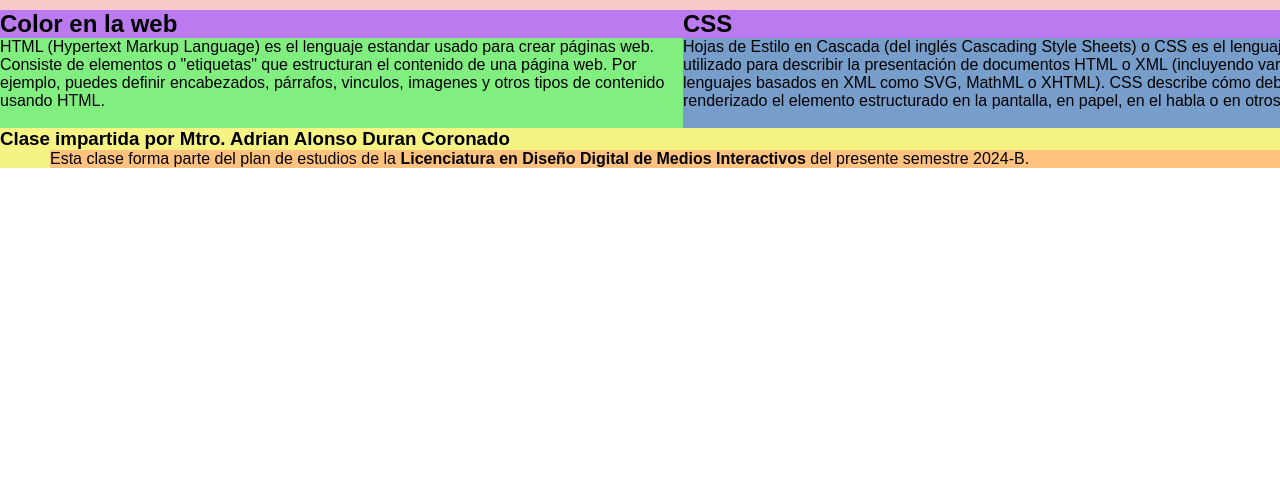
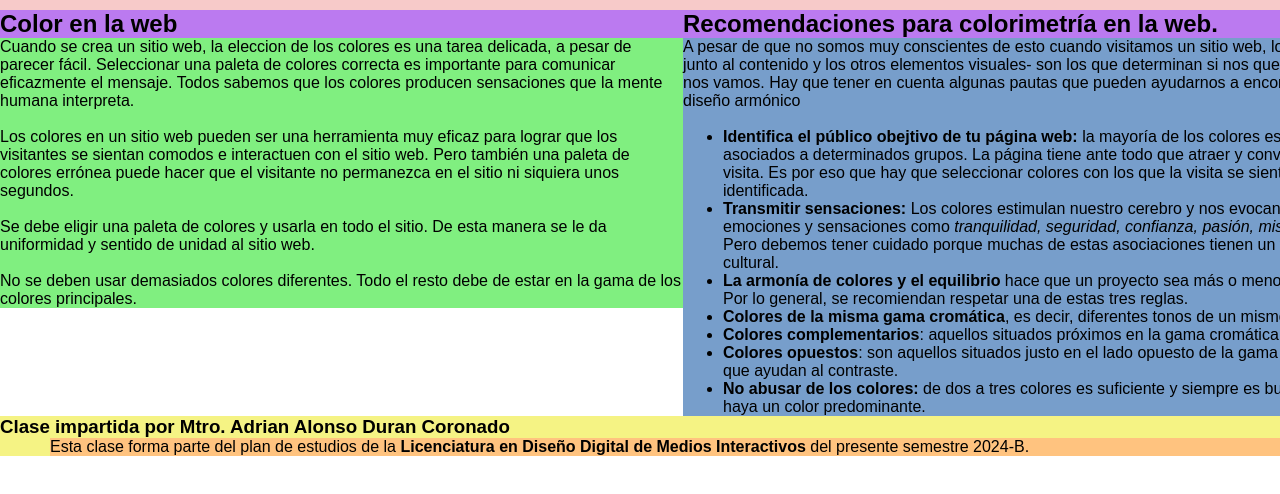
Before and after one commit to ariareypen/BitacoraFinal, a plain HTML site: page index4.html in a window 1280 px wide. Shown: the part 326-820 px from the top of the page. Drawn offline with Linux system fonts and the light colour scheme.

Commit message:
index4.html

```diff
--- a/index4.html
+++ b/index4.html
@@ -35,19 +35,77 @@
             <div class="izquierda">
                 <h2>Color en la web</h2>
                 <div class="textoizquierda">
-                    <p>HTML (Hypertext Markup Language) es el lenguaje estandar usado para crear páginas web. Consiste
-                        de elementos o "etiquetas" que estructuran el contenido de una página web. Por ejemplo, puedes
-                        definir encabezados, párrafos, vinculos, imagenes y otros tipos de contenido usando HTML.</p><br>
+                    <p>
+                         Cuando se crea un sitio web, la eleccion de los colores es una tarea
+                         delicada, a pesar de parecer fácil. Seleccionar una paleta de colores
+                         correcta es importante para comunicar eficazmente el mensaje. Todos
+                         sabemos que los colores producen sensaciones que la mente humana
+                         interpreta.
+                    </p>
+                    <br>
+                    <p>
+                        Los colores en un sitio web pueden ser una herramienta muy eficaz para
+                        lograr que los visitantes se sientan comodos e interactuen con el sitio
+                        web. Pero también una paleta de colores errónea puede hacer que el
+                        visitante no permanezca en el sitio ni siquiera unos segundos.
+                    </p>
+                    <br>
+                    <p>
+                        Se debe eligir una paleta de colores y usarla en todo el sitio. De esta
+                        manera se le da uniformidad y sentido de unidad al sitio web.
+                    </p>
+                    <br>
+                    <p>
+                        No se deben usar demasiados colores diferentes. Todo el resto debe de estar
+                        en la gama de los colores principales.
+                    </p>
                 </div>
             </div>
 
             <div class="derecha">
-                <h2>CSS</h2>
+                <h2>Recomendaciones para colorimetría en la web.</h2>
                 <div class="textoderecha">
-                    <p>Hojas de Estilo en Cascada (del inglés Cascading Style Sheets) o CSS es el lenguaje de estilos
-                        utilizado para describir la presentación de documentos HTML o XML (incluyendo varios lenguajes
-                        basados en XML como SVG, MathML o XHTML). CSS describe cómo debe ser renderizado el elemento
-                        estructurado en la pantalla, en papel, en el habla o en otros medios.</p><br>
+                    <p>
+                        A pesar de que no somos muy conscientes de esto cuando visitamos un sitio web,
+                        los colores -junto al contenido y los otros elementos visuales- son los que
+                        determinan si nos quedamos o nos vamos. Hay que tener en cuenta algunas pautas
+                        que pueden ayudarnos a encontrar un diseño armónico
+                    </p>
+                    <br>
+                    <ul>
+                        <li><b>Identifica el público obejtivo de tu página web:</b> la mayoría
+                            de los colores están asociados a determinados grupos. La página tiene
+                            ante todo que atraer y convencer a la visita. Es por eso que hay que
+                            seleccionar colores con los que la visita se sienta identificada.
+                        </li>
+                        <li><b>Transmitir sensaciones:</b> Los colores estimulan nuestro
+                        cerebro y nos evocan muchas emociones y sensaciones como <i>tranquilidad,
+                        seguridad, confianza, pasión, misterio, etc.</i> Pero debemos tener
+                        cuidado porque muchas de estas asociaciones tienen un fundamento cultural.
+                    </li>
+                    <li>
+                        <b>La armonía de colores y el equilibrio</b> hace que un proyecto sea
+                        más o menos efectivo. Por lo general, se recomiendan respetar una de
+                        estas tres reglas.
+                    </li>
+                    <li>
+                        <b>Colores de la misma gama cromática</b>, es decir, diferentes tonos
+                        de un mismo color.
+                    </li>
+                    <li>
+                        <b>Colores complementarios</b>: aquellos situados próximos en la gama
+                        cromática.
+                    </li>
+                    <li>
+                        <b>Colores opuestos</b>: son aquellos situados justo en el lado
+                        opuesto de la gama cromática y que ayudan al contraste.
+                    </li>
+                    <li>
+                        <b>No abusar de los colores:</b> de dos a tres colores es suficiente y siempre
+                        es bueno que haya un color predominante.
+                    </li>
+                    </ul>
+
                 </div>
                 <!--<img src="img/image.png" alt="This is an image">-->
             </div>
```
